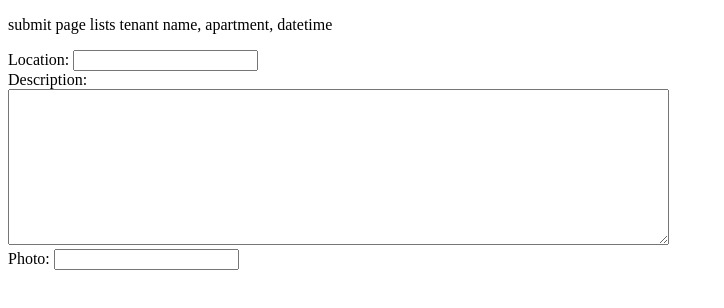
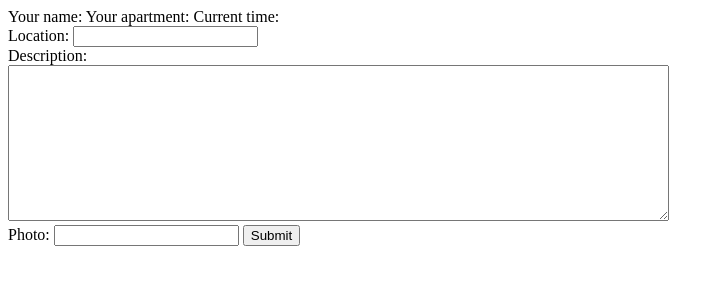
Before and after one commit to mpeschel10/sweng-2023-fall-maintenance, a website: page www/requests/new.html in a window 1280 px wide. Shown: the whole page, without its empty margins (0-724 px from the left). Drawn offline with Linux system fonts and the light colour scheme.

Commit message:
Add submit button to requests/new.html

```diff
--- a/next.txt
+++ b/next.txt
@@ -1,9 +1,10 @@
 ### Next
 implement tenant interface: submit ticket
-    submit button
+    prepare new new ticket test
     post endpoint: new ticket
-
+    complete new ticket test
     redirect to success page with relevant ticket
+    test creating new ticket manually
 
 implement maintenance inteface: browse, search, by apartment number, by area (like kitchen), by date range, and by status.
 implement maintenance interface: view ticket, update status
--- a/www/requests/new.html
+++ b/www/requests/new.html
@@ -6,13 +6,16 @@
 	<title>Submit a Ticket</title>
 </head>
 <body>
-	<p>submit page lists tenant name, apartment, datetime</p>
-	<form action="http://localhost/submit.json" method="post">
+	<label>Your name: </label>
+	<label>Your apartment: </label>
+	<label>Current time: </label>
+
+	<form action="http://localhost/requests" method="post" enctype="multipart/form-data">
 		<label for="text-location">Location: <input name="text-location" id="text-location" type="text"></label><br>
 		<label for="text-description">Description: </label><br>
 		<textarea name="text-description" rows="10" cols="80"></textarea><br>
 		<label for="text-photo">Photo: <input name="text-photo" id="text-test" type="text"></label>
-		<input type="submit" style="display:none" aria-hidden="true">
+		<input type="submit">
 	</form>
 </body>
 </html>
```
